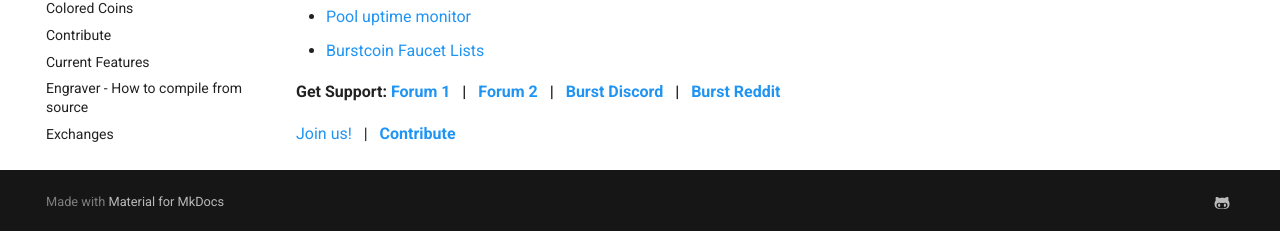
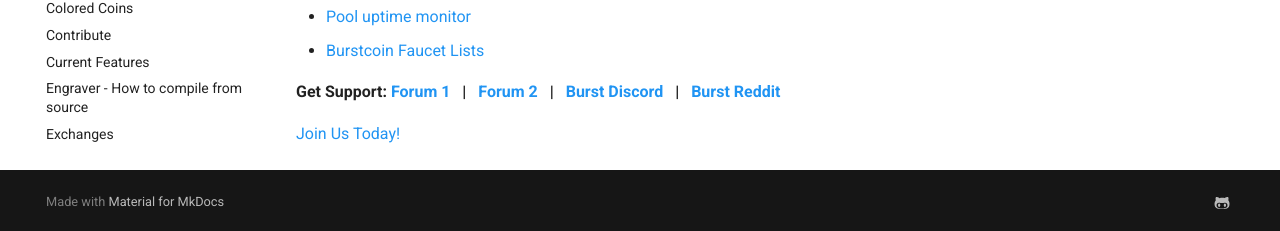
Before and after one commit to burst-apps-team/burst-wiki, an MkDocs documentation site: the page built from docs/en/index.md, in a window 1280 px wide and 900 px high, scrolled down 1450 px. Shown: the part 666-897 px from the top of the window. Built offline with MkDocs 1.6.1 and Material for MkDocs 9.7.7, drawn with Linux system fonts in a browser that asks for light colours; comment, search, counter and statistics services are not loaded; old or Windows-style settings are respelled for this version of MkDocs.

Commit message:
Update index.md

```diff
--- a/docs/en/index.md
+++ b/docs/en/index.md
@@ -70,4 +70,4 @@
 
 **Get Support: [Forum 1](https://burstforum.net/)   |   [Forum 2](https://forums.getburst.net)   |   [Burst Discord](https://discord.gg/PMUgVSY)   |   [Burst Reddit](https://www.reddit.com/r/burstcoin/)**
 
-[Join us!](join-us-.md)   |   **[Contribute](contribute.md)**
+[Join Us Today!](join-us-.md)
```
